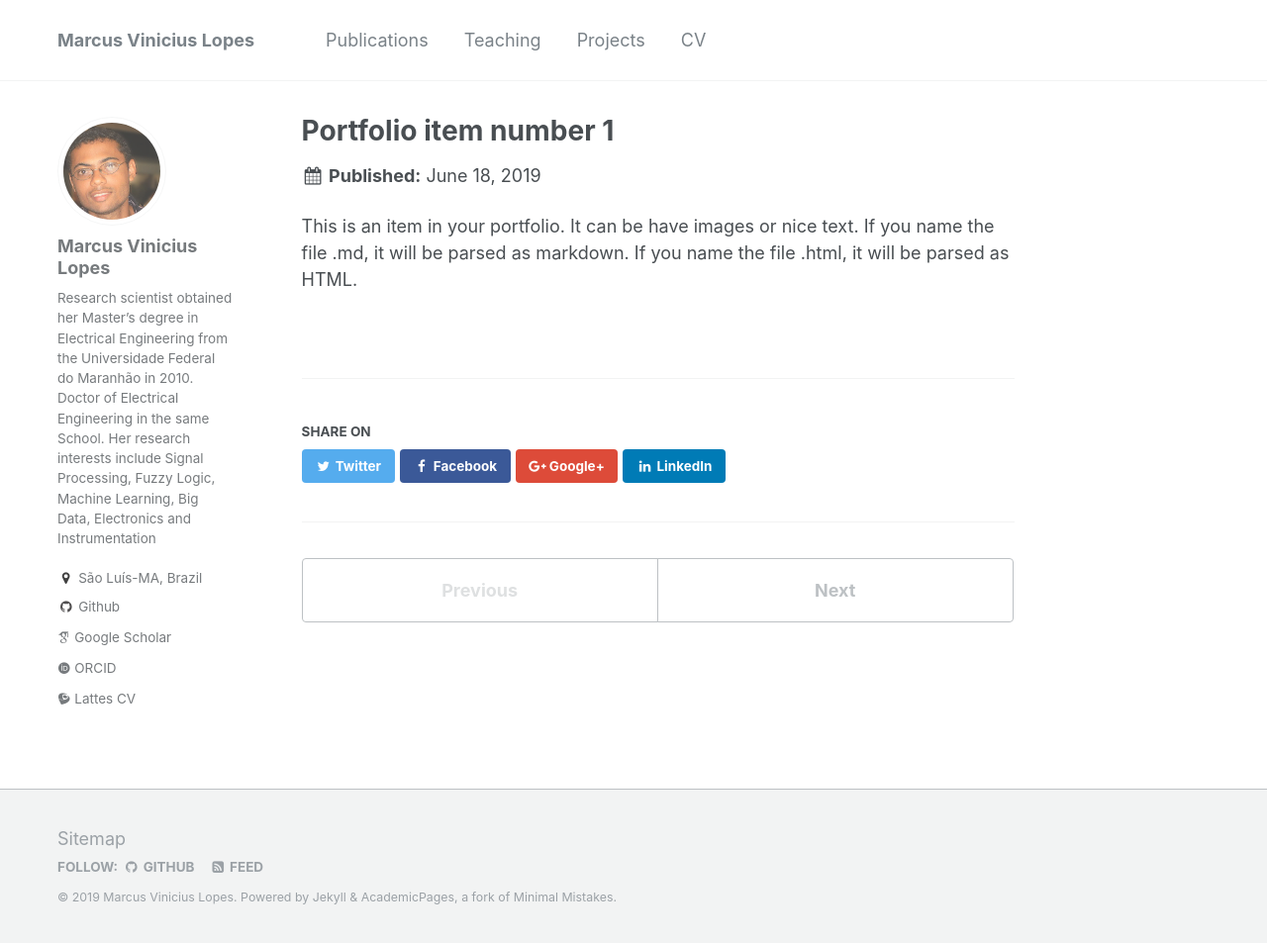
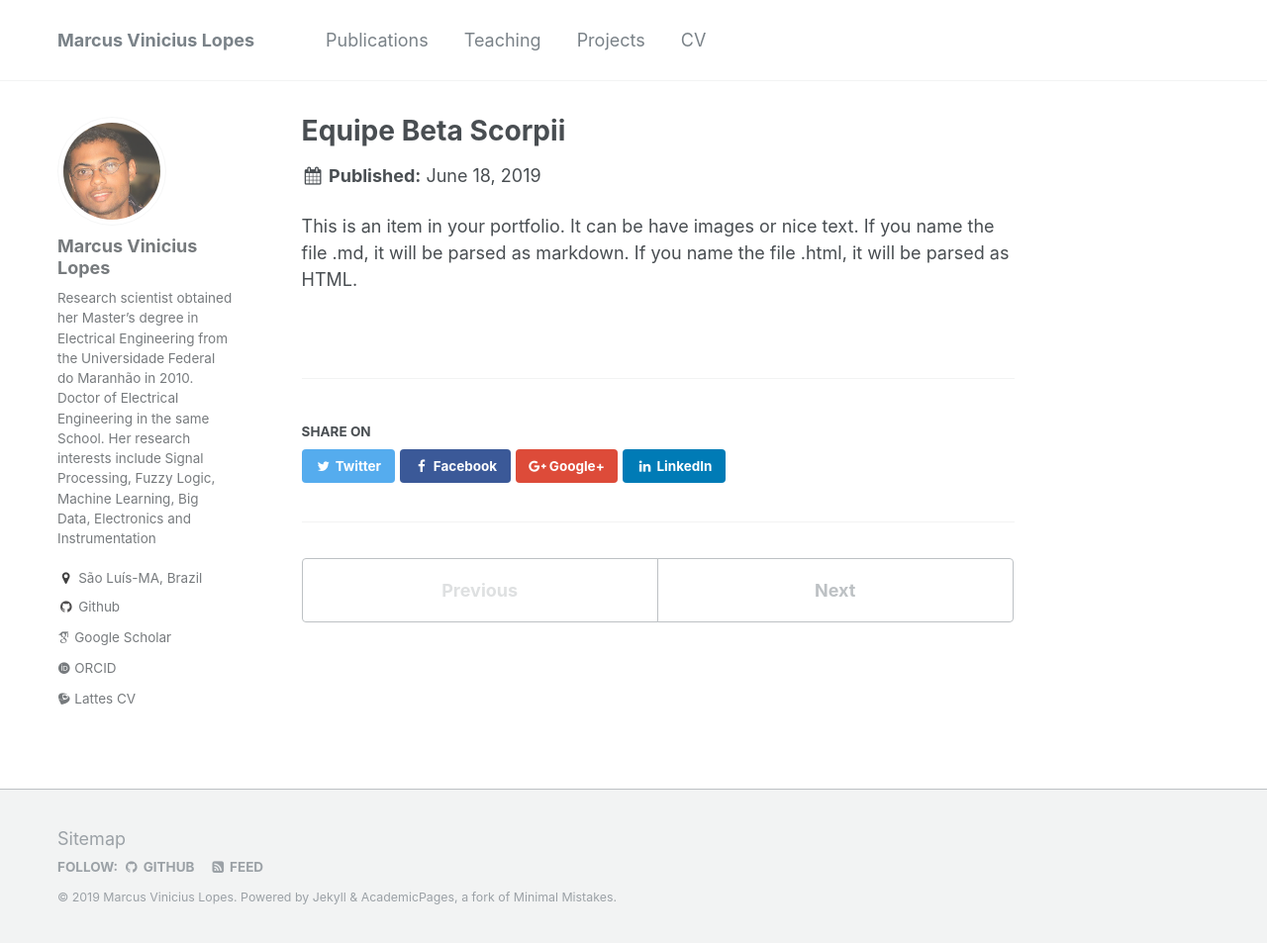
Before and after one commit to marcusvlopes/marcusvlopes.github.io_older, a Jekyll site: the page built from _portfolio/portfolio-1.md, in a window 1280 px wide and 953 px high. Shown: the whole window at 99% size. Built offline with Jekyll 4.4.1, drawn with Linux system fonts in a browser that asks for light colours; some web fonts are replaced.

Commit message:
Update portfolio-1.md
aa

```diff
--- a/_portfolio/portfolio-1.md
+++ b/_portfolio/portfolio-1.md
@@ -1,6 +1,6 @@
 ---
-title: "Portfolio item number 1"
-excerpt: "Short description of portfolio item number 1<br/><img src='/images/500x300.png'>"
+title: "Equipe Beta Scorpii"
+excerpt: "Project to build & launch an experiment on a high altitude balloon!<br/><img src='/images/betascorpii_logo.png'>"
 collection: portfolio
 ---
 
```
